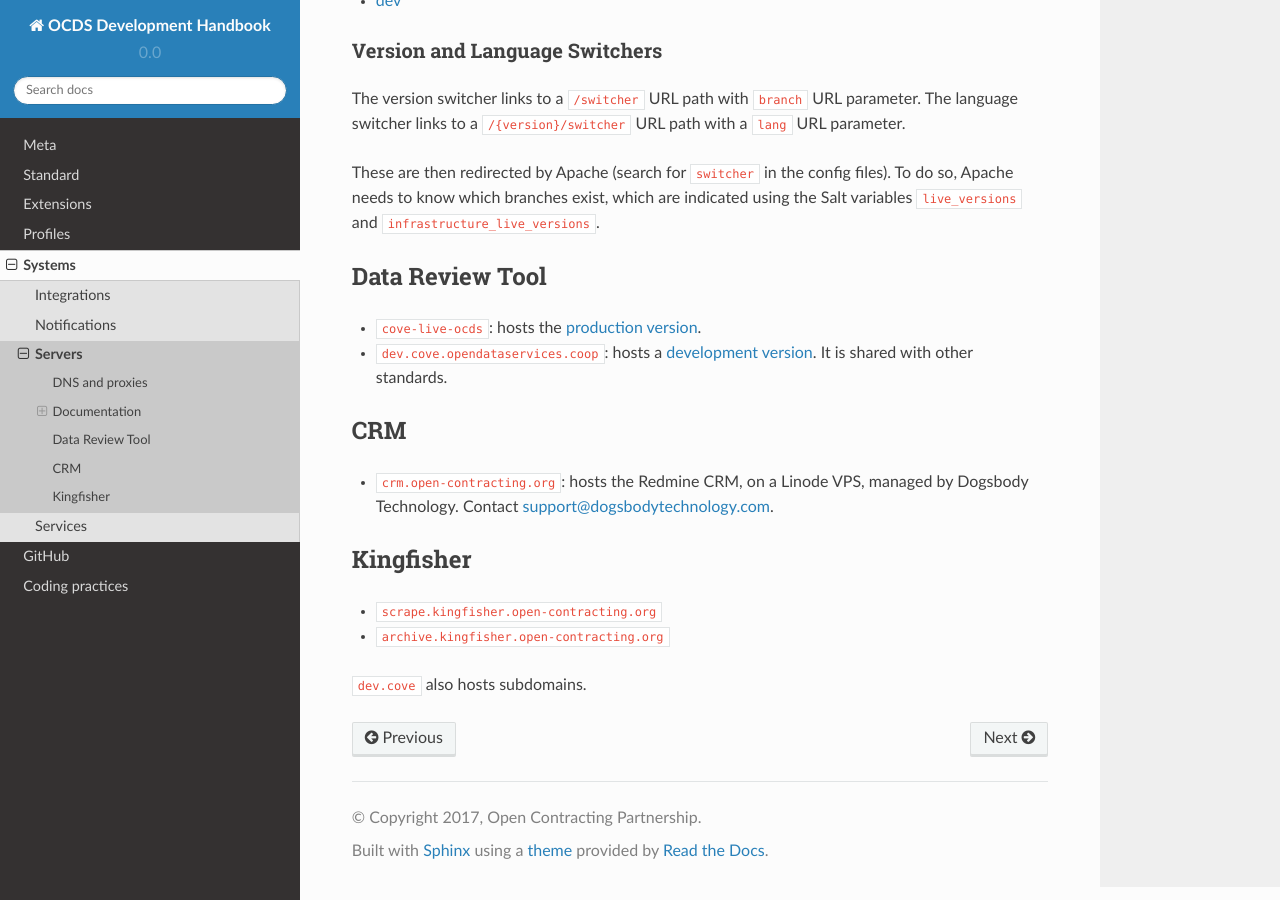
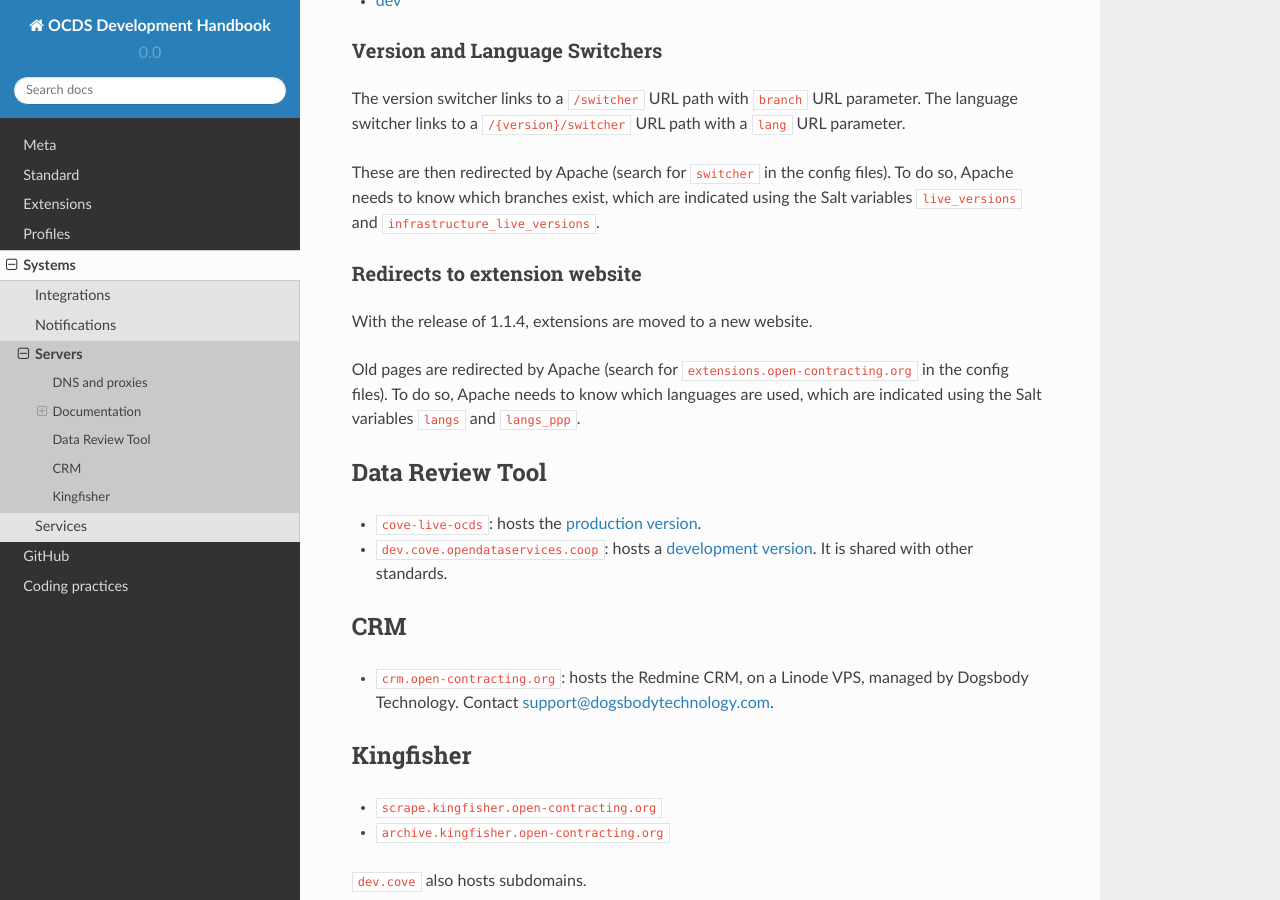
Before and after one commit to open-contracting/standard-development-handbook, a Sphinx documentation site: the page built from docs/systems/servers.md, in a window 1280 px wide and 900 px high, scrolled down 791 px. Built offline with Sphinx 7.4.7 and the Read the Docs theme 2.0.0, drawn with Linux system fonts in a browser that asks for light colours.

Commit message:
Add Redirects to extension website

```diff
--- a/docs/systems/servers.md
+++ b/docs/systems/servers.md
@@ -25,6 +25,12 @@ The version switcher links to a `/switcher` URL path with `branch` URL parameter
 
 These are then redirected by Apache (search for `switcher` in the config files). To do so, Apache needs to know which branches exist, which are indicated using the Salt variables `live_versions` and `infrastructure_live_versions`.
 
+### Redirects to extension website
+
+With the release of 1.1.4, extensions are moved to a new website.
+
+Old pages are redirected by Apache (search for `extensions.open-contracting.org` in the config files). To do so, Apache needs to know which languages are used, which are indicated using the Salt variables `langs` and `langs_ppp`.
+
 ## Data Review Tool
 
 * `cove-live-ocds`: hosts the [production version](http://standard.open-contracting.org/review/).
```
